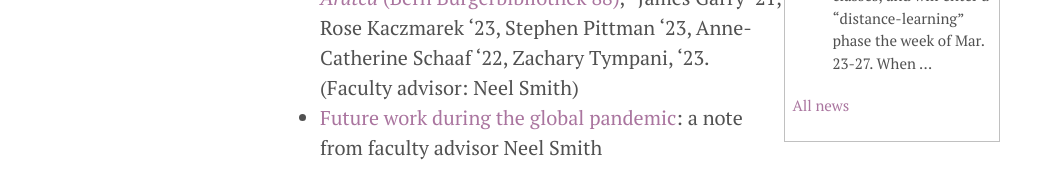
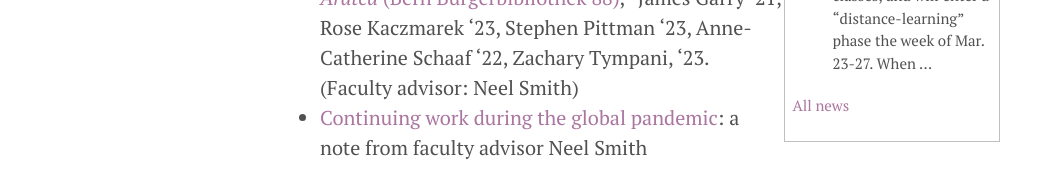
Before and after one commit to HCMID/HCMID.github.io, a Jekyll site: the page built from academic_conference20/index.md, in a window 1280 px wide. Shown: the part 824-1004 px from the top of the page, without its empty margins (0-1062 px from the left). Built offline with Jekyll 4.4.1, drawn with Linux system fonts in a browser that asks for light colours.

Commit message:
orrectr title

```diff
--- a/academic_conference20/index.md
+++ b/academic_conference20/index.md
@@ -17,4 +17,4 @@ In Spring, 2020, the annual Holy Cross Academic Conference will be a virtual eve
 
 - "[Manuscript Hackathon, 2020](hackathon/)," Stacey Kaliabakos '23, Ryan Wynn '23.  (Faculty advisor: Neel Smith)
 - "[Preparing a digital publication of Germanicus' *Aratea* (Bern Burgerbibliothek 88)](germanicus/)," James Garry '21, Rose Kaczmarek '23, Stephen Pittman '23, Anne-Catherine Schaaf '22, Zachary Tympani, '23. (Faculty advisor: Neel Smith)
-- [Future work during the global pandemic](covid/): a note from faculty advisor Neel Smith
+- [Continuing work during the global pandemic](covid/): a note from faculty advisor Neel Smith
```
